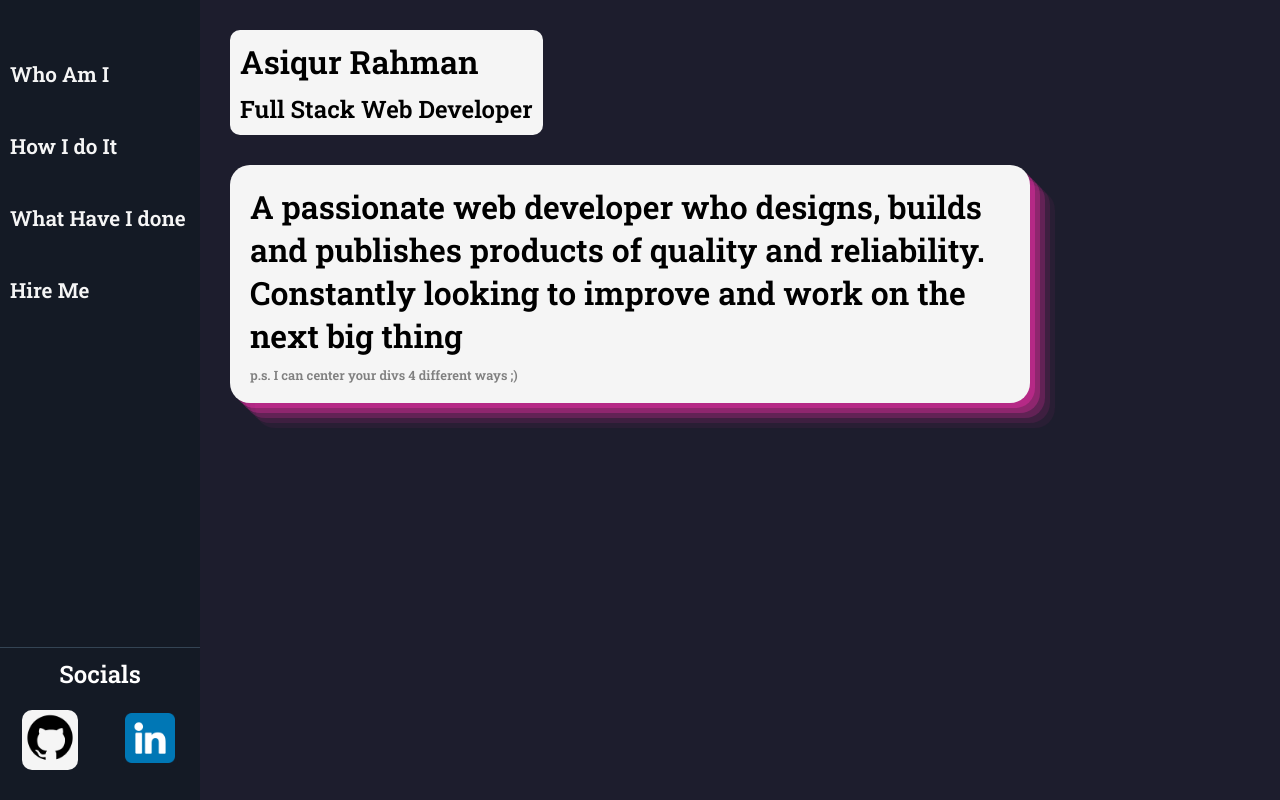
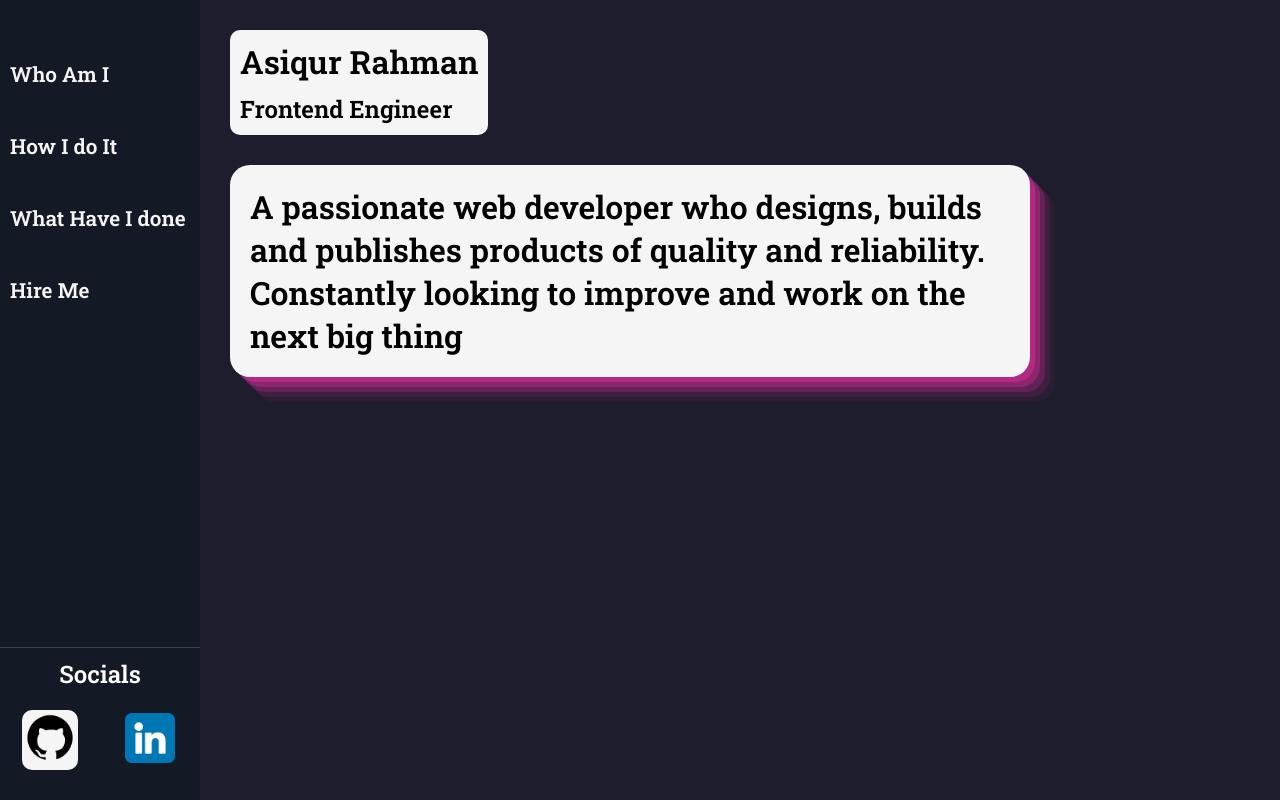
Before and after one commit to asiqurrahman/asiqurportfolio, a React (Create React App) app: page / in a window 1280 px wide. Built offline with nearby package versions, Linux system fonts and the light colour scheme.

Commit message:
about update

```diff
--- a/src/components.js/About.js
+++ b/src/components.js/About.js
@@ -4,12 +4,11 @@ const About = () => {
         <StyledAbout>
             <div className="aboutme">
                 <h1>Asiqur Rahman</h1>
-                <h2>Full Stack Web Developer</h2>
+                <h2>Frontend Engineer</h2>
             </div>
             <div className="description">
                 <p>A passionate web developer who designs, builds and publishes products of quality and reliability.</p>
                 <p>Constantly looking to improve and work on the next big thing</p>
-                <p className="unfunnyjoke">p.s. I can center your divs 4 different ways ;)</p>
             </div>
         </StyledAbout>
     )
```
